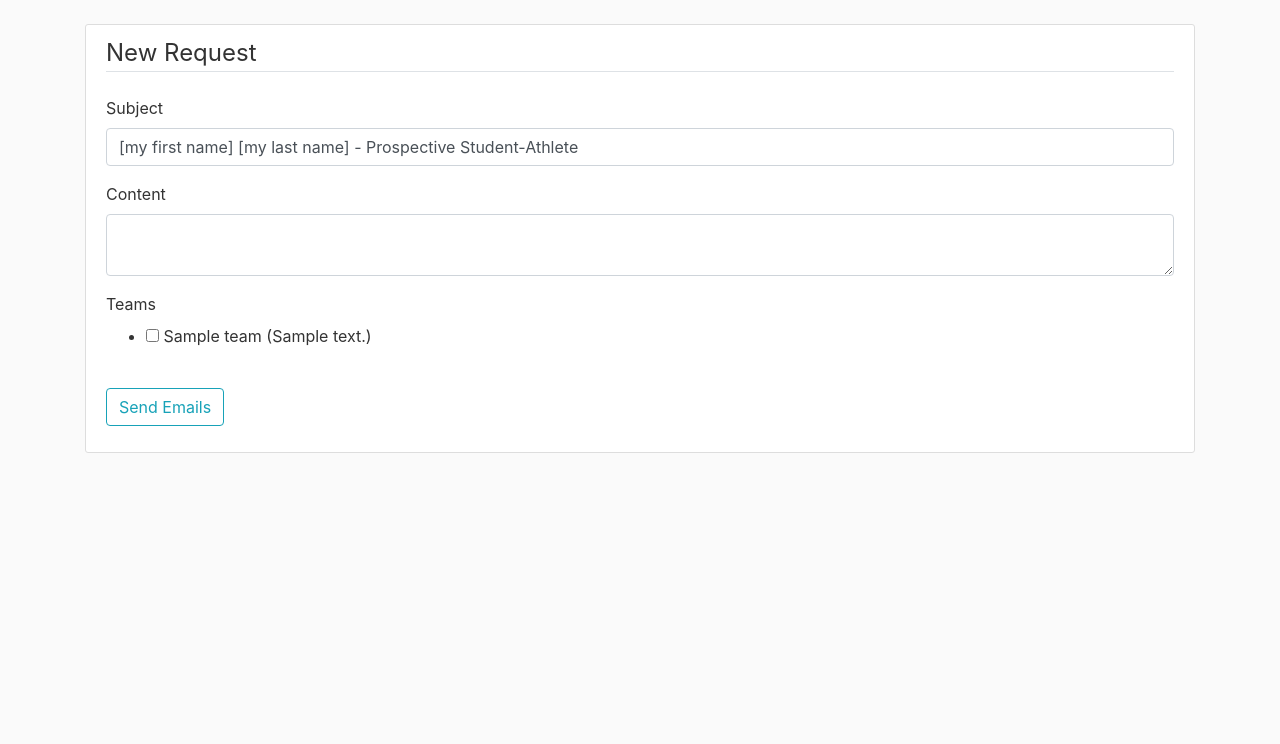
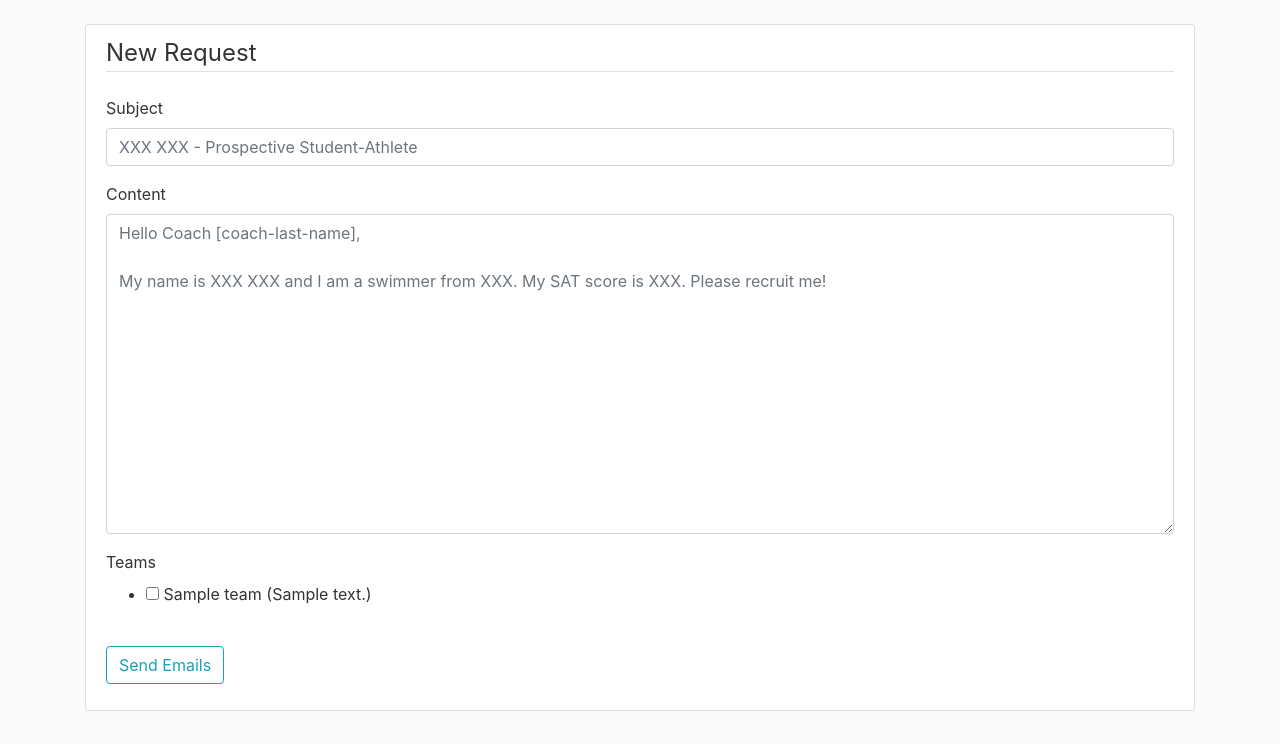
Before and after one commit to alonlerner/college-recruiting-email-generator, a Flask app: page /request/new in a window 1280 px wide. Shown: the part 56-800 px from the top of the page. Run offline with Flask 2, Linux system fonts and the light colour scheme; a user stored in the database is signed in; tables that the repository leaves empty hold one stand-in row (values such as "Sample post"); some libraries are stand-ins or nearby versions.

Commit message:
create request page styling-08-03-2021

```diff
--- a/flaskproject/requests/routes.py
+++ b/flaskproject/requests/routes.py
@@ -5,7 +5,7 @@ from flaskproject import db, mail
 from flaskproject.models import Request, Team
 from flaskproject.requests.forms import RequestForm, EmailCheckForm
 from flask_mail import Message
-from flaskproject.requests.utils import default_subject
+from flaskproject.requests.utils import default_subject, default_content
 
 requests=Blueprint('requests', __name__)
 
@@ -28,7 +28,7 @@ def new_request():
         session.pop('password')
         flash('Your emails have been sent!', 'success')
         return redirect(url_for('main.home'))
-    return render_template('create_request.html', title='New Request', form=form, default_subject=default_subject)
+    return render_template('create_request.html', title='New Request', form=form, default_subject=default_subject, default_content=default_content)
 
 @requests.route("/request/<int:request_id>")
 def request_details(request_id):
--- a/flaskproject/requests/utils.py
+++ b/flaskproject/requests/utils.py
@@ -1,6 +1,10 @@
 from wtforms import widgets, SelectMultipleField
 
-default_subject='[my first name] [my last name] - Prospective Student-Athlete'
+default_subject='XXX XXX - Prospective Student-Athlete'
+
+default_content='''Hello Coach [coach-last-name],
+
+My name is XXX XXX and I am a swimmer from XXX. My SAT score is XXX. Please recruit me!'''
 
 class MultiCheckboxField(SelectMultipleField):
     widget = widgets.ListWidget(prefix_label=False)
--- a/flaskproject/static/main.css
+++ b/flaskproject/static/main.css
@@ -78,3 +78,7 @@ body {
   .account-heading {
     font-size: 2.5rem;
   }
+
+  .email-content{
+    height:20em;
+  }
--- a/flaskproject/templates/create_request.html
+++ b/flaskproject/templates/create_request.html
@@ -15,7 +15,7 @@
                             {% endfor %}
                         </div>
                     {% else %}
-                        {{ form.subject(class="form-control form control-lg", value=default_subject) }}
+                        {{ form.subject(class="form-control form control-lg", placeholder=default_subject) }}
                     {% endif %}
                 </div>
                 <div class="form-group">
@@ -28,7 +28,7 @@
                             {% endfor %}
                         </div>
                     {% else %}
-                        {{ form.content(class="form-control form control-lg") }}
+                        {{ form.content(class="form-control form control-lg email-content", placeholder=default_content) }}
                     {% endif %}
                 </div>
                 <div class="form-group">
```
